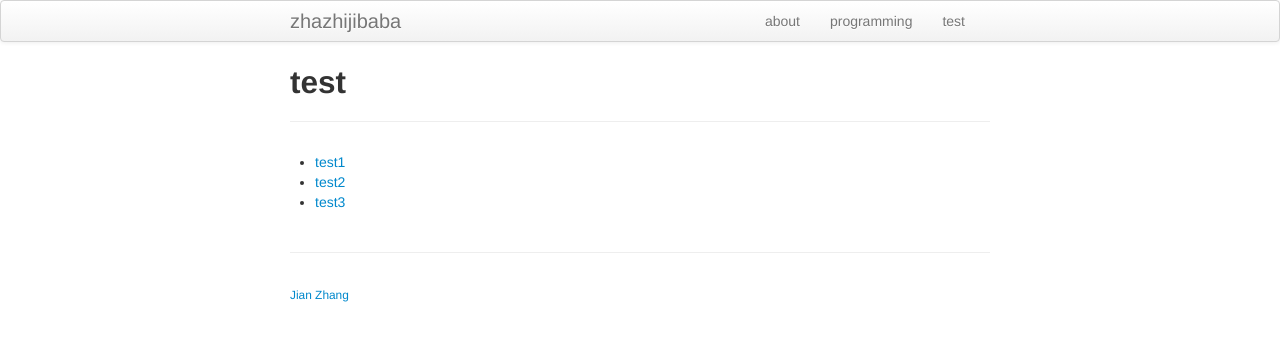
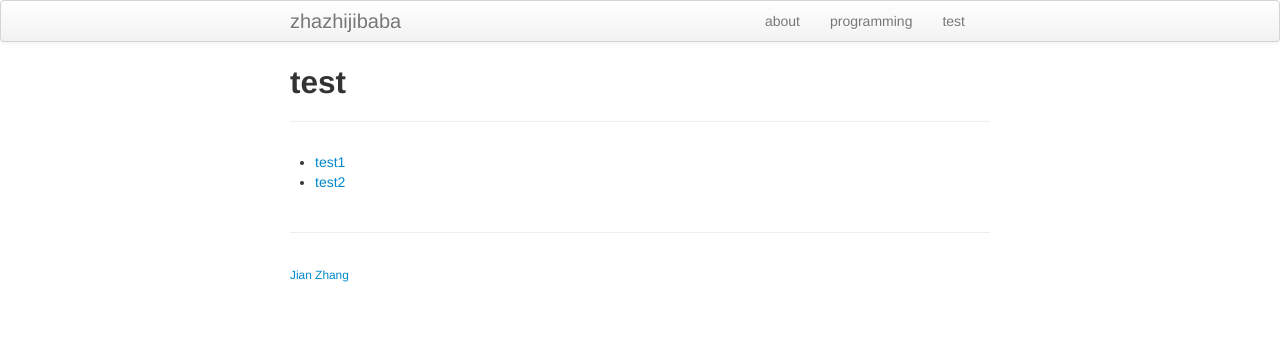
Before and after one commit to zhazhijibaba/zhazhijibaba.github.io, a Jekyll site: the page built from pages/test.md, in a window 1280 px wide. Shown: the top 341 px of the page. Built offline with Jekyll 4.4.1, drawn with Linux system fonts in a browser that asks for light colours.

Commit message:
Update test.md

```diff
--- a/pages/test.md
+++ b/pages/test.md
@@ -5,5 +5,4 @@ description: test
 ---
 
 * [test1](test/test1/index.html)
-* [test2](test/test2.html)
-* [test3](test/test3.html)
+* [test2](test/test2/index.html)
```
